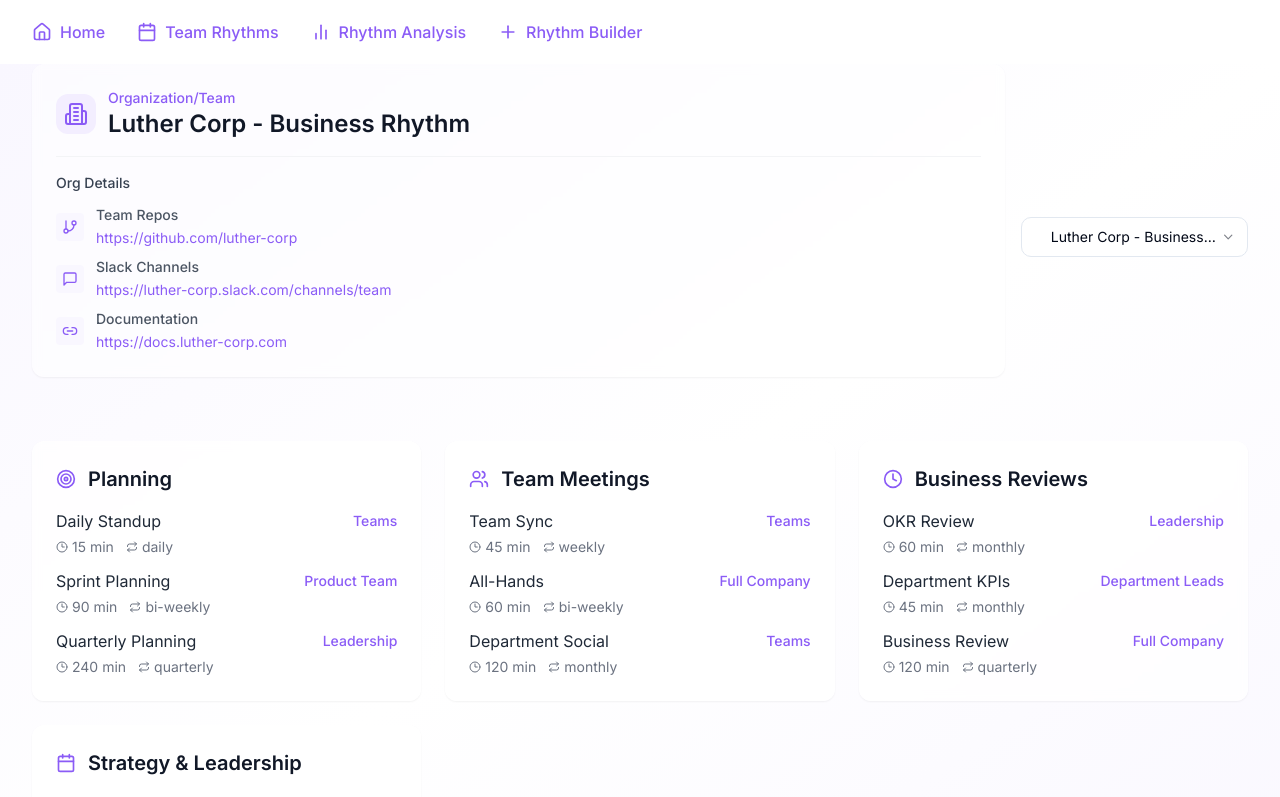
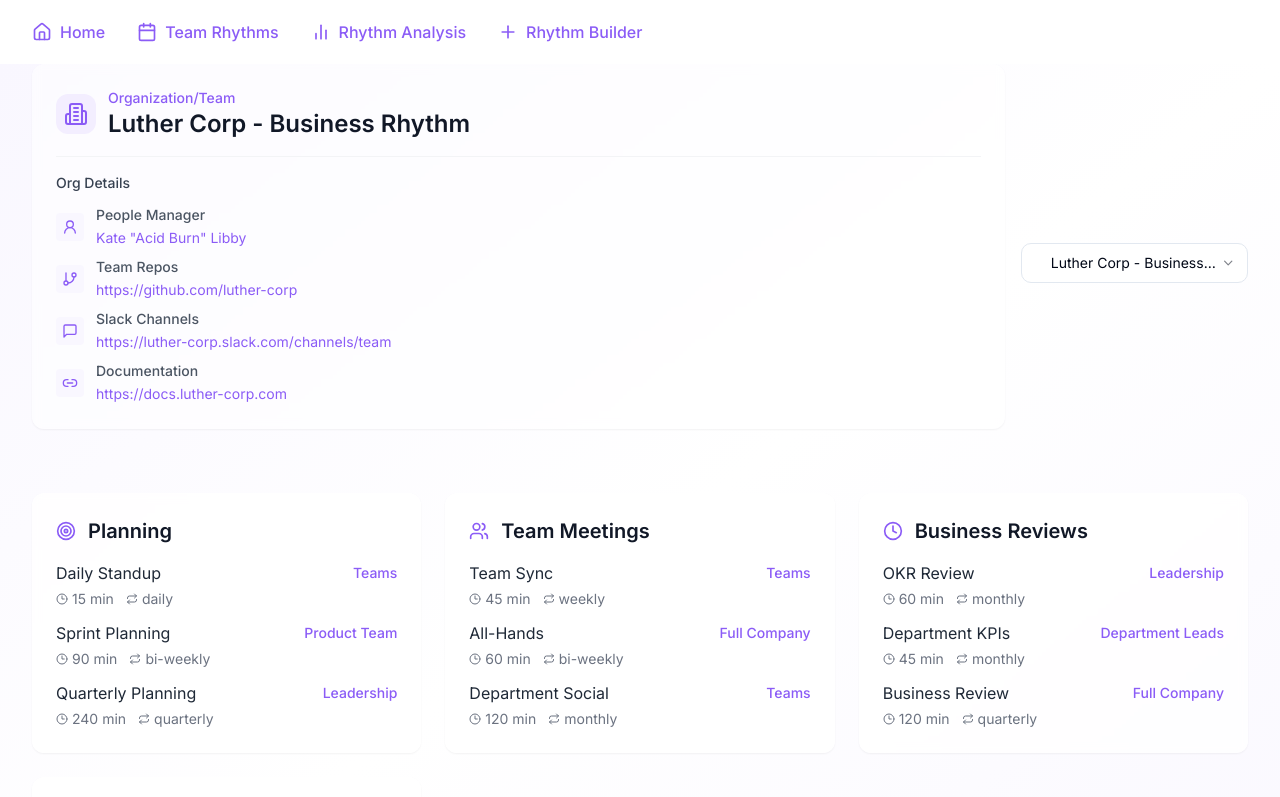
Before and after one commit to mattnigh/build-a-rhythm, a React (Vite) app: page /build-a-rhythm/team-rhythms in a window 1280 px wide. Shown: the top 797 px of the page. Built offline with nearby package versions, Linux system fonts and the light colour scheme.

Commit message:
Add People Manager field
Adds a "People Manager" field to the "Organization Details" section.  Updates example markdown files to include placeholder names.

```diff
--- a/src/components/OrganizationHeader.tsx
+++ b/src/components/OrganizationHeader.tsx
@@ -1,6 +1,6 @@
 
 import { Card } from "@/components/ui/card";
-import { Building2, GitBranch, MessageSquare, Link2 } from "lucide-react";
+import { Building2, GitBranch, MessageSquare, Link2, User2 } from "lucide-react";
 import { OrgDetail } from "@/types/rhythm";
 
 interface OrganizationHeaderProps {
@@ -10,10 +10,18 @@ interface OrganizationHeaderProps {
 
 const OrganizationHeader = ({ name, details = [] }: OrganizationHeaderProps) => {
   const getIcon = (type: string) => {
+    if (type.toLowerCase().includes('people manager')) return <User2 className="w-4 h-4 text-rhythm-600" />;
     if (type.toLowerCase().includes('repo')) return <GitBranch className="w-4 h-4 text-rhythm-600" />;
     if (type.toLowerCase().includes('slack')) return <MessageSquare className="w-4 h-4 text-rhythm-600" />;
     return <Link2 className="w-4 h-4 text-rhythm-600" />;
   };
+
+  // Sort details to put People Manager first
+  const sortedDetails = [...details].sort((a, b) => {
+    if (a.type.toLowerCase().includes('people manager')) return -1;
+    if (b.type.toLowerCase().includes('people manager')) return 1;
+    return 0;
+  });
 
   return (
     <Card className="w-full bg-white/50 backdrop-blur-sm border-0 shadow-sm mb-8 p-6 animate-fade-in">
@@ -28,11 +36,11 @@ const OrganizationHeader = ({ name, details = [] }: OrganizationHeaderProps) =>
           </div>
         </div>
 
-        {details.length > 0 && (
+        {sortedDetails.length > 0 && (
           <div className="pt-4 border-t border-gray-100">
             <h2 className="text-sm font-medium text-gray-700 mb-3">Org Details</h2>
             <div className="space-y-2">
-              {details.map((detail, index) => (
+              {sortedDetails.map((detail, index) => (
                 <div key={index} className="flex items-center gap-3">
                   <div className="p-1.5 bg-rhythm-50 rounded">
                     {getIcon(detail.type)}
--- a/src/data/organizations/growth-startup.md
+++ b/src/data/organizations/growth-startup.md
@@ -2,6 +2,7 @@
 # Growth Startup - Marketing Rhythm
 
 ### Organization Details
+- People Manager: Ramon "Phantom Phreak" Sanchez
 - Team Repos: https://github.com/growth-startup
 - Slack Channels: https://growth-startup.slack.com/channels/marketing
 - Documentation: https://confluence.growth-startup.com
--- a/src/data/organizations/luther-corp.md
+++ b/src/data/organizations/luther-corp.md
@@ -2,6 +2,7 @@
 # Luther Corp - Business Rhythm
 
 ### Organization Details
+- People Manager: Kate "Acid Burn" Libby
 - Team Repos: https://github.com/luther-corp
 - Slack Channels: https://luther-corp.slack.com/channels/team
 - Documentation: https://docs.luther-corp.com
--- a/src/data/organizations/tech-startup.md
+++ b/src/data/organizations/tech-startup.md
@@ -2,6 +2,7 @@
 # Tech Startup - Engineering Rhythm
 
 ### Organization Details
+- People Manager: Dade "Crash Override" Murphy
 - Team Repos: https://github.com/tech-startup
 - Slack Channels: https://tech-startup.slack.com/channels/eng
 - Documentation: https://notion.tech-startup.com
```
